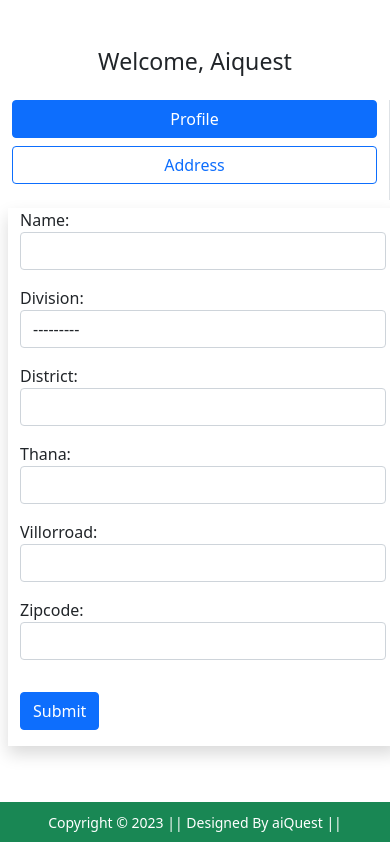
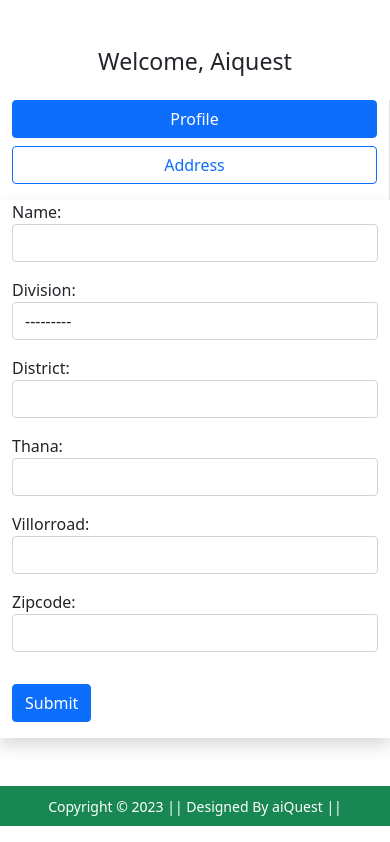
Before and after one commit to Shawon5030/ShopNow, a Django app: page /profile/ in a window 390 px wide. Shown: the part 56-898 px from the top of the page. Run offline with Django 4.2, Linux system fonts and the light colour scheme; a user stored in the database is signed in; some libraries are stand-ins or nearby versions.

Commit message:
Shawon-commit-number-64

```diff
--- a/Shop/templates/Shop/profile.html
+++ b/Shop/templates/Shop/profile.html
@@ -17,7 +17,7 @@
                 {% csrf_token %}
                 <div class="row">
                     {% for fm in form %}
-                    <div class="form-group col-lg-6 mb-3">
+                    <div class="form-group col-lg-5 mb-3">
                         {{ fm.label_tag }}
                         {{ fm }}
                         <small class='text-danger'>{{ fm.errors|striptags }}</small>
@@ -64,7 +64,7 @@
     @media only screen and (max-width: 600px) {
         .profile-shadow{
 
-            margin: .5em ;
+            margin-right: 1rem;
 
         }
       }
```
